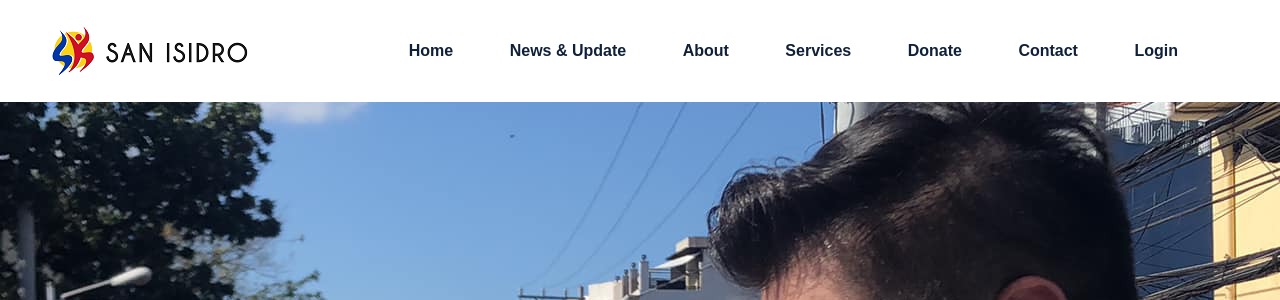
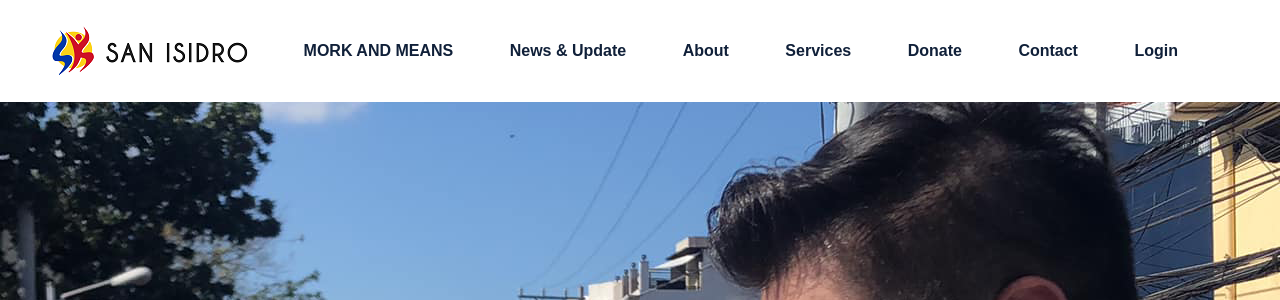
Before and after one commit to softdevss/SK-website, a PHP site: page /index.php in a window 1280 px wide. Shown: the top 300 px of the page. Run offline with PHP 8.4, Linux system fonts and the light colour scheme; some web fonts are replaced.

Commit message:
bagong home

```diff
--- a/includes/header.php
+++ b/includes/header.php
@@ -57,7 +57,7 @@
                             <div class="main-menu f-right d-none d-lg-block">
                                 <nav>
                                     <ul id="navigation">
-                                        <li><a href="index.php">Home</a></li>
+                                        <li><a href="index.php">MORK AND MEANS</a></li>
                                         <li><a href="news.php">News & Update</a></li>
                                         <li><a href="about.php">About</a>
                                         <ul class="submenu">
```
